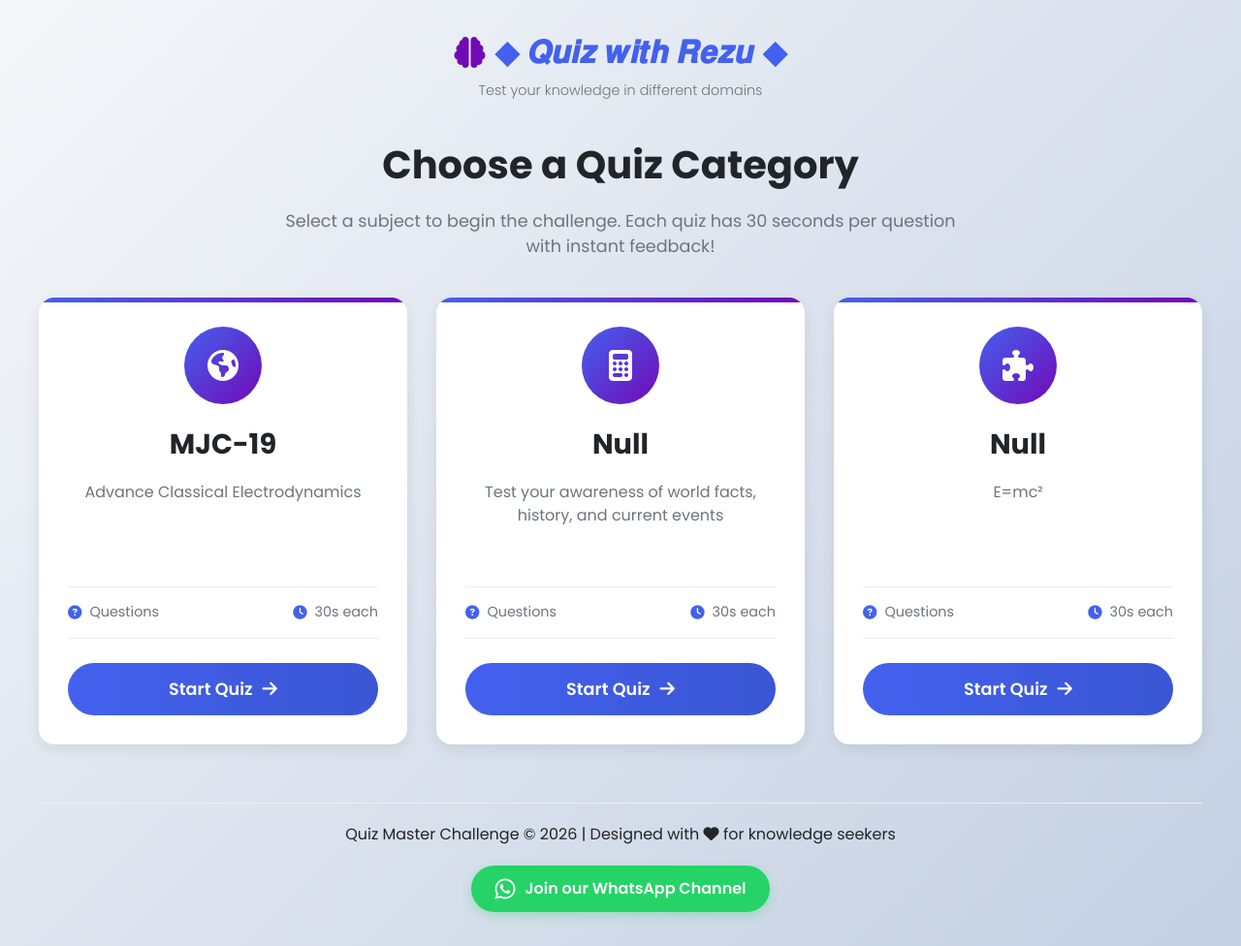
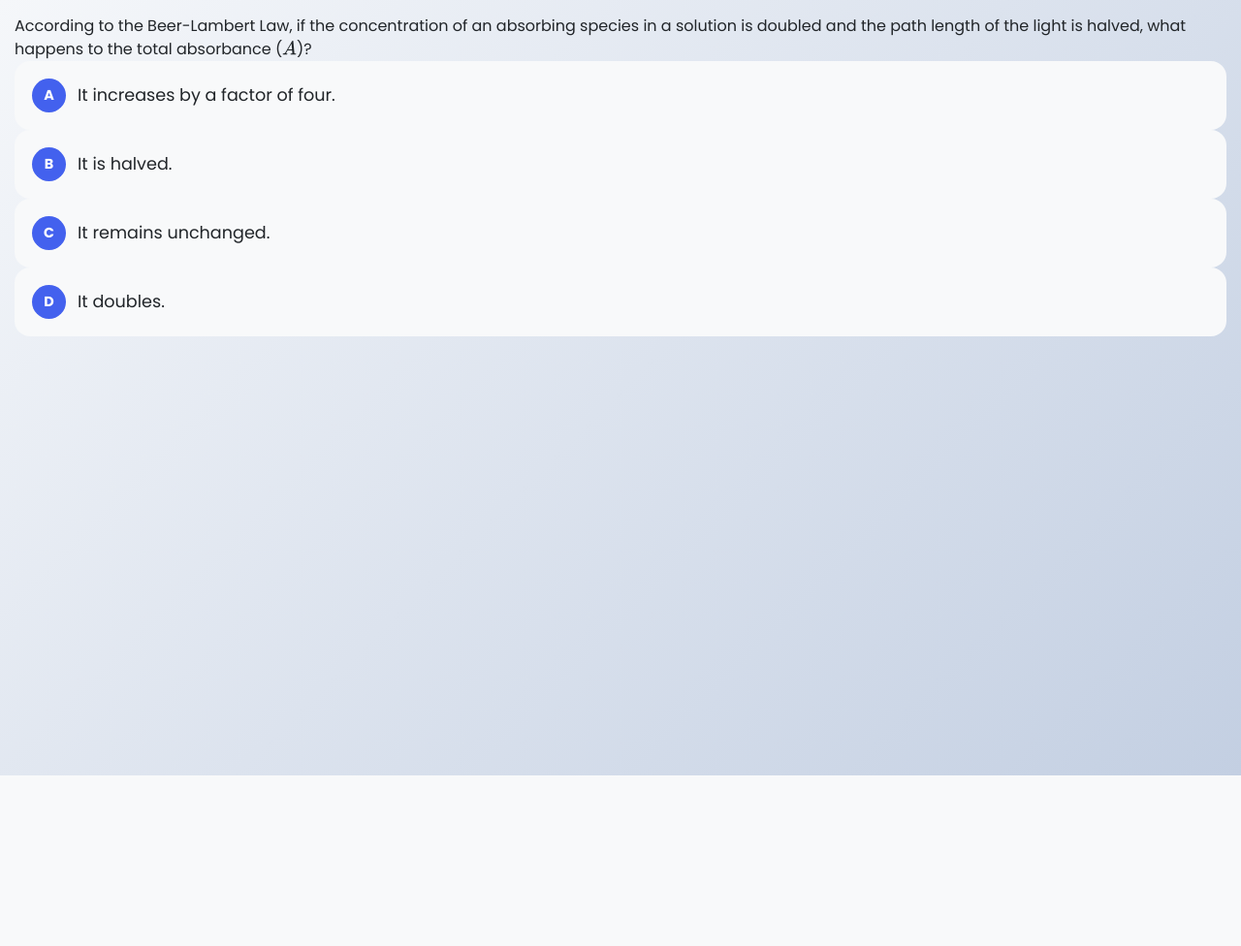
Before and after one commit to Rezu3/class10, a Flask app: page / in a window 1280 px wide. Shown: the whole page at 97% size. After the commit the page ends 800 px from the top, so only its background shows below. Run offline with Flask 3, Linux system fonts and the light colour scheme.

Commit message:
Update index.html

```diff
--- a/templates/index.html
+++ b/templates/index.html
@@ -3,123 +3,44 @@
 <head>
     <meta charset="UTF-8">
     <meta name="viewport" content="width=device-width, initial-scale=1.0">
-    <title>Quiz Master - Subject Selection</title>
+    <title>Quiz Master · MJC-19</title>
     <link rel="stylesheet" href="/static/css/quiz.css">
     <link rel="stylesheet" href="https://cdnjs.cloudflare.com/ajax/libs/font-awesome/6.4.0/css/all.min.css">
-    <link href="https://fonts.googleapis.com/css2?family=Poppins:wght@300;400;500;600;700&family=Montserrat:wght@700;800&display=swap" rel="stylesheet">
+    <link href="https://fonts.googleapis.com/css2?family=Poppins:wght@400;500;600;700&display=swap" rel="stylesheet">
 
-    <!-- ============================================= -->
-    <!-- MATHJAX CONFIGURATION - সঠিক ও পরিষ্কার সেটআপ -->
-    <!-- ============================================= -->
+    <!-- ✅ MathJax Config — MUST be before the MathJax script -->
     <script>
         MathJax = {
             tex: {
-                inlineMath: [
-                    ['$', '$'],
-                    ['\\(', '\\)']
-                ],
-                displayMath: [
-                    ['$$', '$$'],
-                    ['\\[', '\\]']
-                ],
+                inlineMath: [['$', '$'], ['\\(', '\\)']],
+                displayMath: [['$$', '$$'], ['\\[', '\\]']],
                 processEscapes: true,
                 processEnvironments: true,
-                packages: {
-                    '[+]': ['ams', 'physics', 'cancel', 'noerrors', 'noundefined', 'autoload', 'require']
-                }
+                packages: { '[+]': ['ams', 'physics', 'cancel'] }
             },
             options: {
                 enableMenu: false,
                 ignoreHtmlClass: 'no-mathjax',
                 processHtmlClass: 'mathjax'
             },
-            svg: {
-                fontCache: 'global'
-            },
-            loader: {
-                load: ['[tex]/ams', '[tex]/physics', '[tex]/cancel']
-            }
+            svg: { fontCache: 'global' },
+            loader: { load: ['[tex]/ams', '[tex]/physics', '[tex]/cancel'] }
         };
     </script>
     <script src="https://cdn.jsdelivr.net/npm/mathjax@3/es5/tex-svg.js" id="MathJax-script" async></script>
 </head>
 <body>
-    <div class="container">
-        <header>
-            <h1><i class="fas fa-brain"></i>◆ 𝑸𝒖𝒊𝒛 𝒘𝒊𝒕𝒉 𝑹𝒆𝒛𝒖 ◆</h1>
-            <p class="subtitle">Test your knowledge in different domains</p>
-        </header>
 
-        <div class="subject-selection">
-            <h2>Choose a Quiz Category</h2>
-            <p class="instruction">Select a subject to begin the challenge. Each quiz has 30 seconds per question with instant feedback!</p>
-
-            <div class="subject-grid">
-                <div class="subject-card" data-subject="gk">
-                    <div class="card-icon">
-                        <i class="fas fa-globe-americas"></i>
-                    </div>
-                    <h3>MJC-19</h3>
-                    <p>Advance Classical Electrodynamics</p>
-                    <!-- MathJax উদাহরণ: একটি ছোট সমীকরণ (ইলেক্ট্রোডায়নামিক্সের সাথে সম্পর্কিত) -->
-                    <p class="mathjax" style="font-size: 1.1rem; margin: 6px 0 2px; color: #ffffffcc;">
-                        \(\nabla \cdot \mathbf{E} = \frac{\rho}{\varepsilon_0}\)
-                    </p>
-                    <div class="card-stats">
-                        <span><i class="fas fa-question-circle"></i>Questions</span>
-                        <span><i class="fas fa-clock"></i> 30s each</span>
-                    </div>
-                    <a href="/gk" class="start-btn">Start Quiz <i class="fas fa-arrow-right"></i></a>
-                </div>
-
-                <div class="subject-card" data-subject="math">
-                    <div class="card-icon">
-                        <i class="fas fa-calculator"></i>
-                    </div>
-                    <h3>Null</h3>
-                    <p>Test your awareness of world facts, history, and current events</p>
-                    <!-- MathJax উদাহরণ: একটি বিখ্যাত সমীকরণ -->
-                    <p class="mathjax" style="font-size: 1.1rem; margin: 6px 0 2px; color: #ffffffcc;">
-                        \(e^{i\pi} + 1 = 0\)
-                    </p>
-                    <div class="card-stats">
-                        <span><i class="fas fa-question-circle"></i>Questions</span>
-                        <span><i class="fas fa-clock"></i> 30s each</span>
-                    </div>
-                    <a href="/math" class="start-btn">Start Quiz <i class="fas fa-arrow-right"></i></a>
-                </div>
-
-                <div class="subject-card" data-subject="gs">
-                    <div class="card-icon">
-                        <i class="fas fa-puzzle-piece"></i>
-                    </div>
-                    <h3>Null</h3>
-                    <p>E=mc²</p>
-                    <!-- MathJax উদাহরণ: আইনস্টাইনের ভর-শক্তি সমতুল্যতা, সুন্দরভাবে রেন্ডার করা -->
-                    <p class="mathjax" style="font-size: 1.3rem; margin: 6px 0 2px; color: #ffffffcc;">
-                        \(E = mc^2\)
-                    </p>
-                    <div class="card-stats">
-                        <span><i class="fas fa-question-circle"></i>Questions</span>
-                        <span><i class="fas fa-clock"></i> 30s each</span>
-                    </div>
-                    <a href="/gs" class="start-btn">Start Quiz <i class="fas fa-arrow-right"></i></a>
-                </div>
-            </div>
-        </div>
-
-        <footer>
-            <p>Quiz Master Challenge &copy; 2026 | Designed with <i class="fas fa-heart"></i> for knowledge seekers</p>
-
-            <!-- WhatsApp Channel Link -->
-            <div class="whatsapp-channel">
-                <a href="https://whatsapp.com/channel/0029Vb7ToysEAKWKYWbsla3X" target="_blank" class="whatsapp-link">
-                    <i class="fab fa-whatsapp"></i> Join our WhatsApp Channel
-                </a>
-            </div>
-        </footer>
+    <!-- Quiz HTML structure -->
+    <div id="quiz-container">
+        <div id="question-text" class="mathjax"></div>
+        <div id="options-container"></div>
+        <div id="feedback" class="feedback"></div>
+        <!-- ... বাকি elements ... -->
     </div>
 
-    <script src="/static/js/subject.js"></script>
+    <!-- ✅ Script load order — quiz.js আগে, gk.js পরে -->
+    <script src="/static/js/quiz.js"></script>
+    <script src="/static/js/gk.js"></script>
 </body>
 </html>
```
